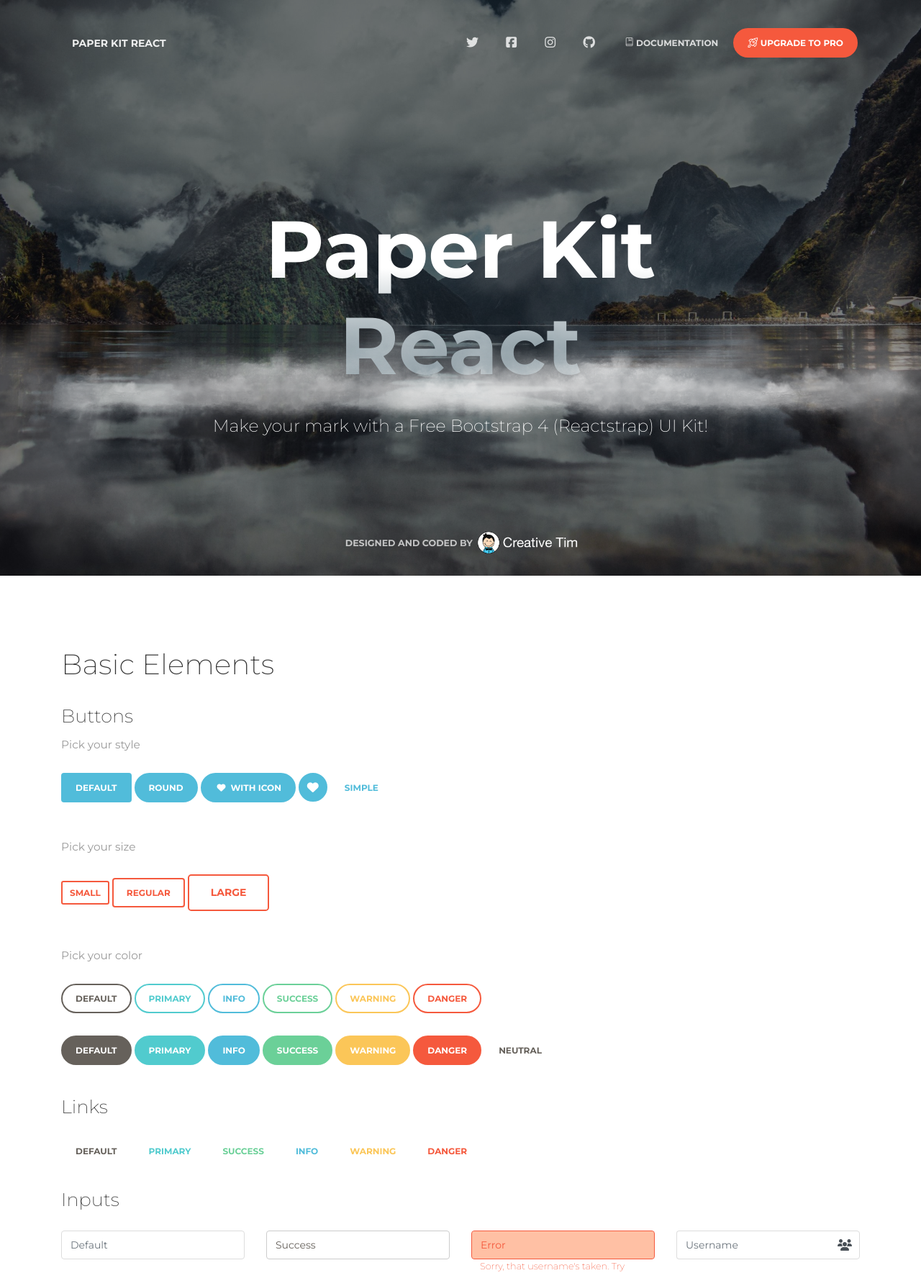
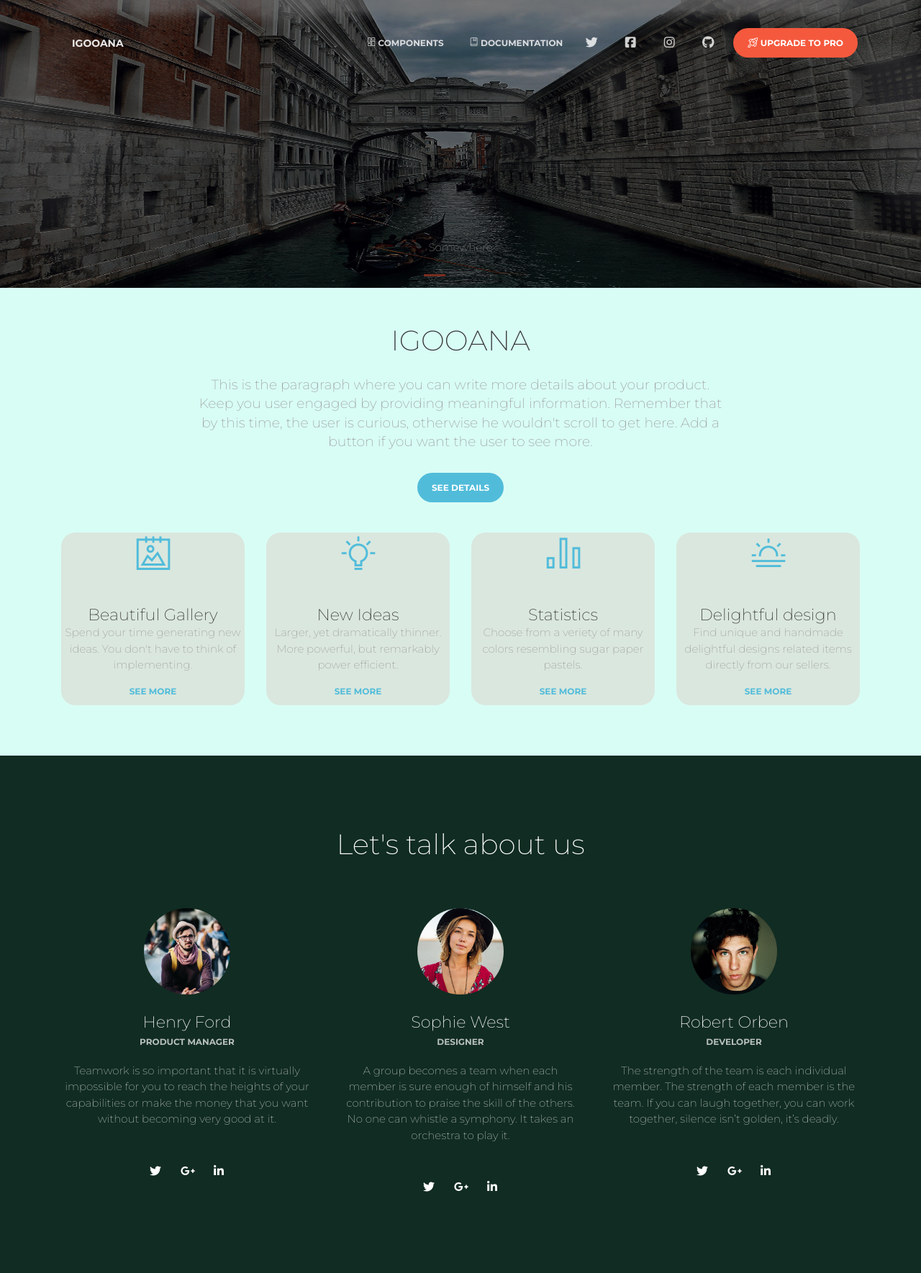
Before and after one commit to vionakaleb/igooana-landing, a React app: page /index in a window 1280 px wide. Shown: the top 1769 px of the page at 72% size. Built offline with nearby package versions, Linux system fonts and the light colour scheme.

Commit message:
Add sections

```diff
--- a/public/index.html
+++ b/public/index.html
@@ -54,7 +54,7 @@
       href="https://maxcdn.bootstrapcdn.com/font-awesome/latest/css/font-awesome.min.css"
       rel="stylesheet"
     />
-    <title>Paper Kit React by Creative Tim</title>
+    <title>IGOOANA</title>
   </head>
   <body class="sidebar-collapse">
     <noscript>You need to enable JavaScript to run this app.</noscript>
--- a/src/components/Footers/DemoFooter.js
+++ b/src/components/Footers/DemoFooter.js
@@ -34,7 +34,7 @@
                   href="https://www.creative-tim.com?ref=pkr-footer"
                   target="_blank"
                 >
-                  Creative Tim
+                  IGOOANA
                 </a>
               </li>
               <li>
@@ -58,7 +58,7 @@
           <div className="credits ml-auto">
             <span className="copyright">
               © {new Date().getFullYear()}, made with{" "}
-              <i className="fa fa-heart heart" /> by Creative Tim
+              <i className="fa fa-heart heart" /> by IGOOANA
             </span>
           </div>
         </Row>
--- a/src/components/Headers/IndexHeader.js
+++ b/src/components/Headers/IndexHeader.js
@@ -38,7 +38,7 @@
         <div className="content-center">
           <Container>
             <div className="title-brand">
-              <h1 className="presentation-title">Paper Kit React</h1>
+              <h1 className="presentation-title">IGOOANA</h1>
               <div className="fog-low">
                 <img
                   alt="..."
@@ -64,7 +64,7 @@
               "url(" + require("assets/img/clouds.png").default + ")",
           }}
         />
-        <h6 className="category category-absolute">
+        {/* <h6 className="category category-absolute">
           Designed and coded by{" "}
           <a
             href="https://www.creative-tim.com?ref=pkr-index-page"
@@ -76,7 +76,7 @@
               src={require("assets/img/creative-tim-white-slim2.png").default}
             />
           </a>
-        </h6>
+        </h6> */}
       </div>
     </>
   );
--- a/src/components/Navbars/ExamplesNavbar.js
+++ b/src/components/Navbars/ExamplesNavbar.js
@@ -75,10 +75,10 @@
             data-placement="bottom"
             to="/index"
             target="_blank"
-            title="Coded by Creative Tim"
+            title="IGOOANA"
             tag={Link}
           >
-            Paper Kit 2
+            IGOOANA
           </NavbarBrand>
           <button
             aria-expanded={navbarCollapse}
--- a/src/components/Navbars/IndexNavbar.js
+++ b/src/components/Navbars/IndexNavbar.js
@@ -69,9 +69,9 @@
             data-placement="bottom"
             href="/index"
             target="_blank"
-            title="Coded by Creative Tim"
+            title="IGOOANA"
           >
-            Paper Kit React
+            IGOOANA
           </NavbarBrand>
           <button
             aria-expanded={navbarCollapse}
--- a/src/index.js
+++ b/src/index.js
@@ -25,9 +25,9 @@
 import "assets/scss/paper-kit.scss?v=1.3.0";
 import "assets/demo/demo.css?v=1.3.0";
 // pages
-import Index from "views/Index.js";
+import LandingPage from "views/LandingPage.js";
+import Components from "views/Components";
 import NucleoIcons from "views/NucleoIcons.js";
-import LandingPage from "views/examples/LandingPage.js";
 import ProfilePage from "views/examples/ProfilePage.js";
 import RegisterPage from "views/examples/RegisterPage.js";
 // others
@@ -35,14 +35,11 @@
 ReactDOM.render(
   <BrowserRouter>
     <Switch>
-      <Route path="/index" render={(props) => <Index {...props} />} />
+      <Route path="/index" render={(props) => <LandingPage {...props} />} />
+      <Route path="/components" render={(props) => <Components {...props} />} />
       <Route
         path="/nucleo-icons"
         render={(props) => <NucleoIcons {...props} />}
-      />
-      <Route
-        path="/landing-page"
-        render={(props) => <LandingPage {...props} />}
       />
       <Route
         path="/profile-page"
--- a/src/views/examples/LandingPage.js
+++ b/src/views/LandingPage.js
@@ -34,10 +34,12 @@
   Row,
   Col,
 } from "reactstrap";
+import IndexHeader from "components/Headers/IndexHeader.js";
+import SectionCarousel from "views/index-sections/SectionCarousel.js";
 
 // core components
 import ExamplesNavbar from "components/Navbars/ExamplesNavbar.js";
-import LandingPageHeader from "components/Headers/LandingPageHeader.js";
+// import LandingPageHeader from "components/Headers/LandingPageHeader.js";
 import DemoFooter from "components/Footers/DemoFooter.js";
 
 function LandingPage() {
@@ -51,13 +53,18 @@
   return (
     <>
       <ExamplesNavbar />
-      <LandingPageHeader />
+      {/* <LandingPageHeader /> */}
+      {/* <IndexHeader /> */}
+      <SectionCarousel />
       <div className="main">
-        <div className="section text-center">
+        <div
+          className="section text-center"
+          style={{ padding: "20px 0 70px 0", backgroundColor: "#D8FDF5" }}
+        >
           <Container>
             <Row>
               <Col className="ml-auto mr-auto" md="8">
-                <h2 className="title">Let's talk product</h2>
+                <h2 className="title">IGOOANA</h2>
                 <h5 className="description">
                   This is the paragraph where you can write more details about
                   your product. Keep you user engaged by providing meaningful
@@ -80,7 +87,10 @@
             <br />
             <Row>
               <Col md="3">
-                <div className="info">
+                <div
+                  className="info"
+                  style={{ backgroundColor: "#DAE7DE", borderRadius: "20px" }}
+                >
                   <div className="icon icon-info">
                     <i className="nc-icon nc-album-2" />
                   </div>
@@ -97,7 +107,10 @@
                 </div>
               </Col>
               <Col md="3">
-                <div className="info">
+                <div
+                  className="info"
+                  style={{ backgroundColor: "#DAE7DE", borderRadius: "20px" }}
+                >
                   <div className="icon icon-info">
                     <i className="nc-icon nc-bulb-63" />
                   </div>
@@ -114,7 +127,10 @@
                 </div>
               </Col>
               <Col md="3">
-                <div className="info">
+                <div
+                  className="info"
+                  style={{ backgroundColor: "#DAE7DE", borderRadius: "20px" }}
+                >
                   <div className="icon icon-info">
                     <i className="nc-icon nc-chart-bar-32" />
                   </div>
@@ -131,7 +147,10 @@
                 </div>
               </Col>
               <Col md="3">
-                <div className="info">
+                <div
+                  className="info"
+                  style={{ backgroundColor: "#DAE7DE", borderRadius: "20px" }}
+                >
                   <div className="icon icon-info">
                     <i className="nc-icon nc-sun-fog-29" />
                   </div>
@@ -150,7 +169,10 @@
             </Row>
           </Container>
         </div>
-        <div className="section section-dark text-center">
+        <div
+          className="section section-dark text-center"
+          style={{ backgroundColor: "#112C22" }}
+        >
           <Container>
             <h2 className="title">Let's talk about us</h2>
             <Row>
@@ -320,7 +342,14 @@
             </Row>
           </Container>
         </div>
-        <div className="section landing-section">
+        <div
+          // className="section landing-section"
+          className="section section-image"
+          style={{
+            backgroundImage:
+              "url(" + require("assets/img/login-image.jpg").default + ")",
+          }}
+        >
           <Container>
             <Row>
               <Col className="ml-auto mr-auto" md="8">
--- a/src/views/NucleoIcons.js
+++ b/src/views/NucleoIcons.js
@@ -30,7 +30,7 @@
   return (
     <>
       <header>
-        <h1>Paper Kit React Icons</h1>
+        <h1>Icons</h1>
         <p>
           Built with{" "}
           <a href="https://nucleoapp.com/?ref=1712" target="_blank">
--- a/src/views/index-sections/SectionCarousel.js
+++ b/src/views/index-sections/SectionCarousel.js
@@ -75,11 +75,18 @@
   };
   return (
     <>
-      <div className="section pt-o" id="carousel">
-        <Container>
-          <Row>
-            <Col className="ml-auto mr-auto" md="8">
-              <Card className="page-carousel">
+      <div className="pt-o" id="carousel">
+        <Container
+          className="m-0 p-0 w-100"
+          style={{
+            width: "100vw",
+            maxWidth: "100%",
+            filter: "brightness(0.5)",
+          }}
+        >
+          <Row className="m-0 p-0">
+            <Col md="12" className="m-0 p-0">
+              <Card className="page-carousel" style={{ marginBottom: 0 }}>
                 <Carousel
                   activeIndex={activeIndex}
                   next={next}
@@ -97,10 +104,41 @@
                         onExited={onExited}
                         key={item.src}
                       >
-                        <img src={item.src} alt={item.altText} />
+                        <div className="title-brand">
+                          <div className="fog-low">
+                            <img
+                              alt="..."
+                              src={require("assets/img/fog-low.png").default}
+                            />
+                          </div>
+                          <div className="fog-low right">
+                            <img
+                              alt="..."
+                              src={require("assets/img/fog-low.png").default}
+                            />
+                          </div>
+                        </div>
+                        <img
+                          style={{
+                            height: "50vh",
+                            width: "100vw",
+                            borderRadius: 0,
+                          }}
+                          src={item.src}
+                          alt={item.altText}
+                        />
                         <CarouselCaption
                           captionText={item.caption}
                           captionHeader=""
+                        />
+                        <div
+                          className="moving-clouds"
+                          style={{
+                            backgroundImage:
+                              "url(" +
+                              require("assets/img/clouds.png").default +
+                              ")",
+                          }}
                         />
                       </CarouselItem>
                     );
--- a/src/views/index-sections/SectionDownload.js
+++ b/src/views/index-sections/SectionDownload.js
@@ -54,7 +54,7 @@
               <p className="description">
                 We're going to launch{" "}
                 <a className="text-danger" href="#pablo" disabled>
-                  Paper Kit PRO React in a few weeks
+                  IGOOANA
                 </a>
                 . It will have a huge number of components, sections and example
                 pages.
--- a/src/views/index-sections/SectionNucleoIcons.js
+++ b/src/views/index-sections/SectionNucleoIcons.js
@@ -33,9 +33,9 @@
               <h2 className="title">Nucleo Icons</h2>
               <br />
               <p className="description">
-                Paper Kit comes with 100 custom icons made by our friends from
+                IGOOANA comes with 100 custom icons made by our friends from
                 NucleoApp. The official package contains over 2.100 thin icons
-                which are looking great in combination with Paper Kit Make sure
+                which are looking great in combination with IGOOANA. Make sure
                 you check all of them and use those that you like the most.
               </p>
               <br />
```
Also changed, not shown: src/views/Components.js (renamed from src/views/Index.js), 1 other file.
